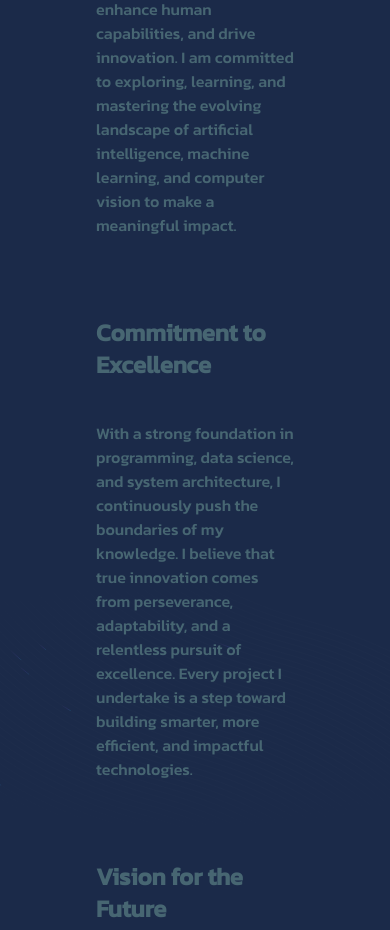
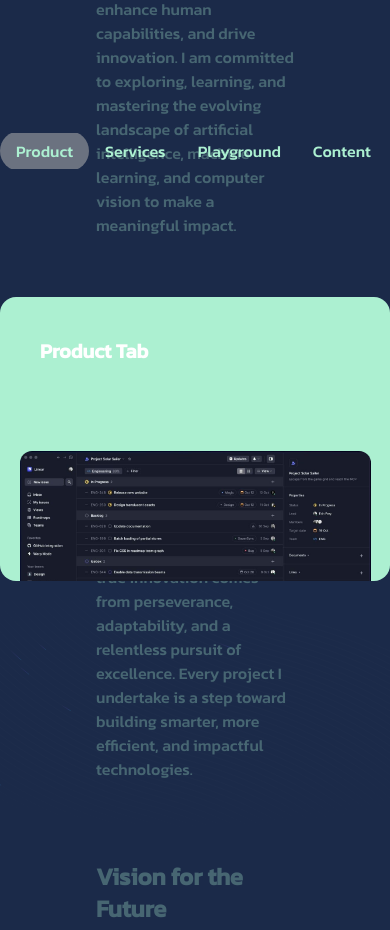
Before and after one commit to nxfelibatau/aliPortfolio, a Next.js app: page / in a window 390 px wide. Shown: the part 800-1730 px from the top of the page. Built offline with nearby package versions, Linux system fonts and the light colour scheme.

Commit message:
animated tab added

```diff
--- /dev/null
+++ b/app/components/AnimatedTabs.jsx
@@ -0,0 +1,82 @@
+"use client";
+
+import Image from "next/image";
+import { Tabs } from "./ui/tabs";
+
+export default function TabsDemo() {
+  const tabs = [
+    {
+      title: "Product",
+      value: "product",
+      content: (
+        <div
+          className="w-full overflow-hidden relative h-full rounded-2xl p-10 text-xl md:text-4xl font-bold text-white bg-grass">
+          <p>Product Tab</p>
+          <DummyContent />
+        </div>
+      ),
+    },
+    {
+      title: "Services",
+      value: "services",
+      content: (
+        <div
+          className="w-full overflow-hidden relative h-full rounded-2xl p-10 text-xl md:text-4xl font-bold text-white bg-grass">
+          <p>Services tab</p>
+          <DummyContent />
+        </div>
+      ),
+    },
+    {
+      title: "Playground",
+      value: "playground",
+      content: (
+        <div
+          className="w-full overflow-hidden relative h-full rounded-2xl p-10 text-xl md:text-4xl font-bold text-white bg-grass">
+          <p>Playground tab</p>
+          <DummyContent />
+        </div>
+      ),
+    },
+    {
+      title: "Content",
+      value: "content",
+      content: (
+        <div
+          className="w-full overflow-hidden relative h-full rounded-2xl p-10 text-xl md:text-4xl font-bold text-white bg-grass">
+          <p>Content tab</p>
+          <DummyContent />
+        </div>
+      ),
+    },
+    {
+      title: "Random",
+      value: "random",
+      content: (
+        <div
+          className="w-full overflow-hidden relative h-full rounded-2xl p-10 text-xl md:text-4xl font-bold text-white bg-grass">
+          <p>Random tab</p>
+          <DummyContent />
+        </div>
+      ),
+    },
+  ];
+
+  return (
+    (<div
+      className="h-[20rem] md:h-[40rem] [perspective:1000px] relative b flex flex-col max-w-5xl mx-auto w-full  items-start justify-start my-40">
+      <Tabs tabs={tabs} />
+    </div>)
+  );
+}
+
+const DummyContent = () => {
+  return (
+    (<Image
+      src="/mac.png"
+      alt="dummy image"
+      width="1000"
+      height="1000"
+      className="object-cover object-left-top h-[60%]  md:h-[90%] absolute -bottom-10 inset-x-0 w-[90%] rounded-xl mx-auto" />)
+  );
+};
--- /dev/null
+++ b/app/components/ui/tabs.jsx
@@ -0,0 +1,98 @@
+"use client";;
+import { useState } from "react";
+import { motion } from "framer-motion";
+import { cn } from "../lib/utils";
+
+export const Tabs = ({
+  tabs: propTabs,
+  containerClassName,
+  activeTabClassName,
+  tabClassName,
+  contentClassName
+}) => {
+  const [active, setActive] = useState(propTabs[0]);
+  const [tabs, setTabs] = useState(propTabs);
+
+  const moveSelectedTabToTop = (idx) => {
+    const newTabs = [...propTabs];
+    const selectedTab = newTabs.splice(idx, 1);
+    newTabs.unshift(selectedTab[0]);
+    setTabs(newTabs);
+    setActive(newTabs[0]);
+  };
+
+  const [hovering, setHovering] = useState(false);
+
+  return (<>
+    <div
+      className={cn(
+        "flex flex-row items-center justify-start [perspective:1000px] relative overflow-auto sm:overflow-visible no-visible-scrollbar max-w-full w-full",
+        containerClassName
+      )}>
+      {propTabs.map((tab, idx) => (
+        <button
+          key={tab.title}
+          onClick={() => {
+            moveSelectedTabToTop(idx);
+          }}
+          onMouseEnter={() => setHovering(true)}
+          onMouseLeave={() => setHovering(false)}
+          className={cn("relative px-4 py-2 rounded-full", tabClassName)}
+          style={{
+            transformStyle: "preserve-3d",
+          }}>
+          {active.value === tab.value && (
+            <motion.div
+              layoutId="clickedbutton"
+              transition={{ type: "spring", bounce: 0.3, duration: 0.6 }}
+              className={cn(
+                "absolute inset-0 bg-gray-500 dark:bg-zinc-800 rounded-full ",
+                activeTabClassName
+              )} />
+          )}
+
+          <span className="relative block text-grass">
+            {tab.title}
+          </span>
+        </button>
+      ))}
+    </div>
+    <FadeInDiv
+      tabs={tabs}
+      active={active}
+      key={active.value}
+      hovering={hovering}
+      className={cn("mt-32", contentClassName)} />
+  </>);
+};
+
+export const FadeInDiv = ({
+  className,
+  tabs,
+  hovering
+}) => {
+  const isActive = (tab) => {
+    return tab.value === tabs[0].value;
+  };
+  return (
+    (<div className="relative w-full h-full">
+      {tabs.map((tab, idx) => (
+        <motion.div
+          key={tab.value}
+          layoutId={tab.value}
+          style={{
+            scale: 1 - idx * 0.1,
+            top: hovering ? idx * -50 : 0,
+            zIndex: -idx,
+            opacity: idx < 3 ? 1 - idx * 0.1 : 0,
+          }}
+          animate={{
+            y: isActive(tab) ? [0, 40, 0] : 0,
+          }}
+          className={cn("w-full h-full absolute top-0 left-0", className)}>
+          {tab.content}
+        </motion.div>
+      ))}
+    </div>)
+  );
+};
--- a/app/globals.css
+++ b/app/globals.css
@@ -28,3 +28,13 @@
 .mt-100 {
   margin-top: 200vh;
 }
+
+.no-visible-scrollbar {
+  scrollbar-width: none;
+  -ms-overflow-style: none;
+  -webkit-overflow-scrolling: touch;
+}
+
+.no-visible-scrollbar::-webkit-scrollbar {
+  display: none;
+}
--- a/app/page.jsx
+++ b/app/page.jsx
@@ -5,7 +5,8 @@
 import BackgroundBeams from "./components/BackgroundBeams";
 import FlipWords from "./components/FlipWords";
 import MacBookScroll from "./components/MacBookScroll";
-import "./globals.css"
+import "./globals.css";
+import Animatedtabs from "./components/AnimatedTabs";
 
 export default function Home() {
   return (
@@ -33,8 +34,13 @@
             <BackgroundBeams />
           </div>
         </div>
+        {/* صفحه سوم */}
         <div className="hidden md:block mt-100">
           <MacBookScroll/>
+        </div>
+        {/* صفحه چهارم */}
+        <div>
+        <Animatedtabs/>
         </div>
       </div>
     </>
```
